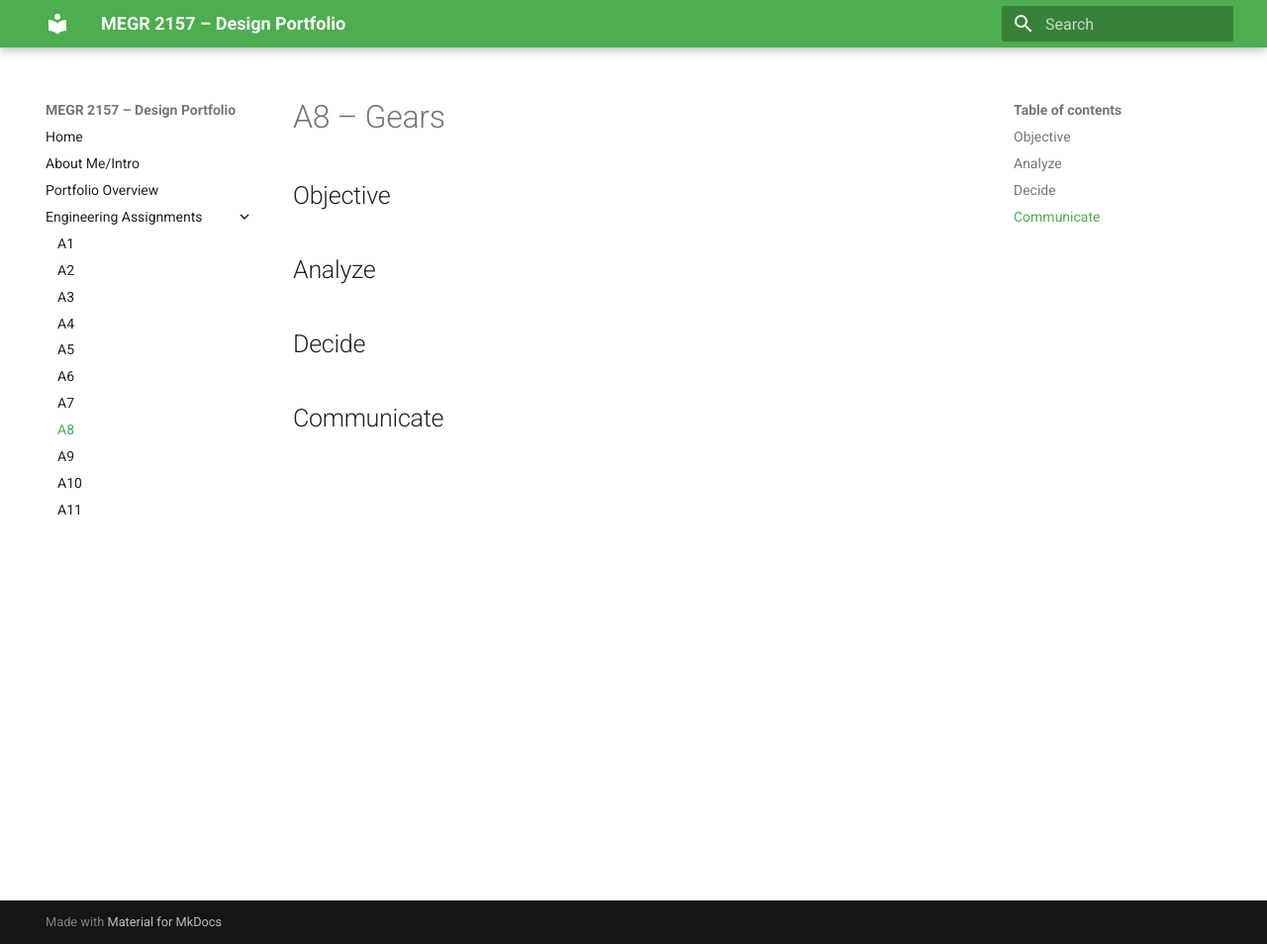
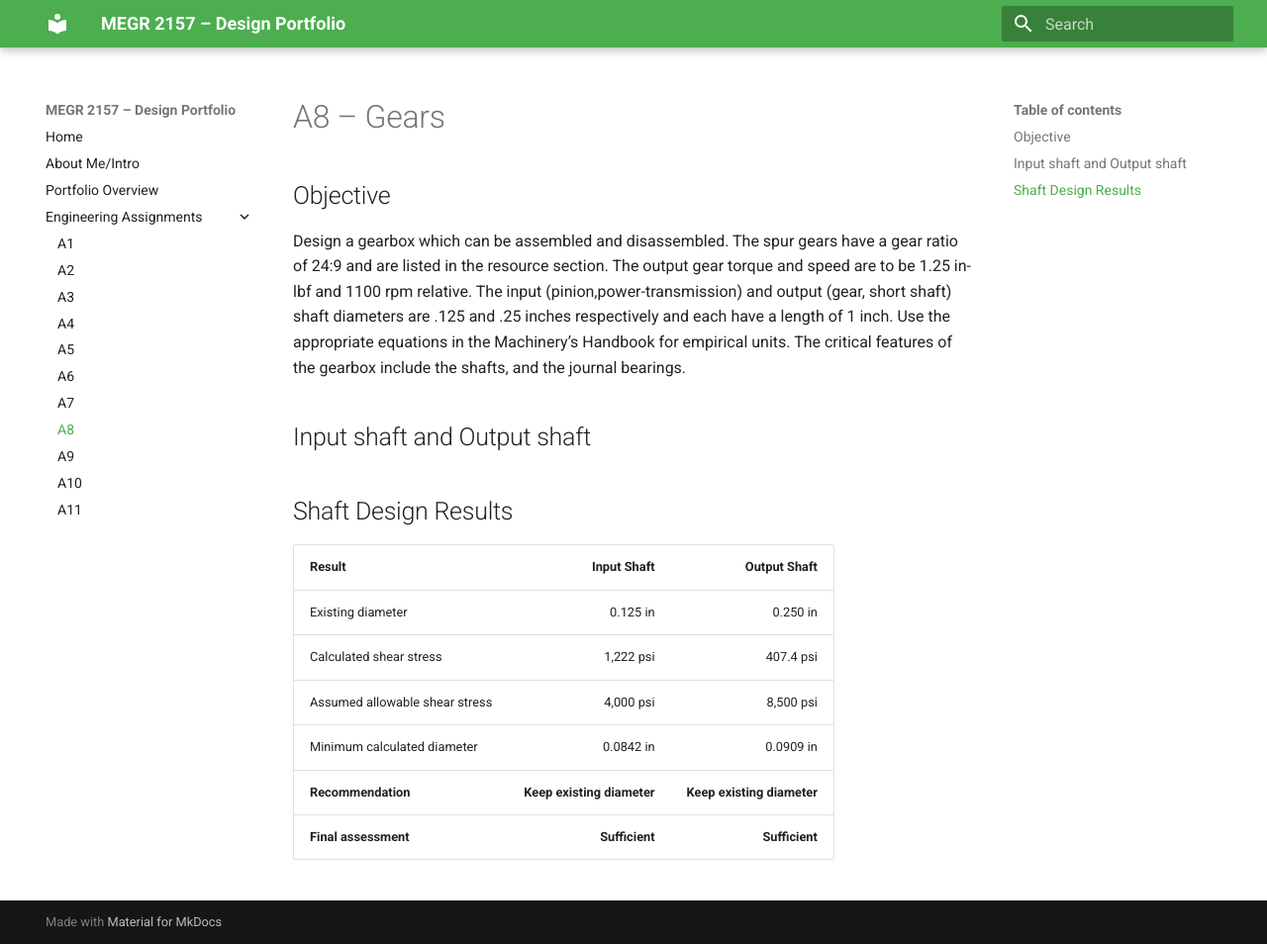
Before and after one commit to Ecornett5806/megr2157-portfolio, an MkDocs documentation site: the page built from docs/assignments/A08/index.md, in a window 1280 px wide and 954 px high. Shown: the whole window at 99% size. Built offline with MkDocs 1.6.1 and Material for MkDocs 9.7.7, drawn with Linux system fonts in a browser that asks for light colours.

Commit message:
Enhance gearbox design documentation
Added detailed specifications for gearbox design, including shaft dimensions and shear stress calculations.

```diff
--- a/docs/assignments/A08/index.md
+++ b/docs/assignments/A08/index.md
@@ -2,11 +2,17 @@
 
 ## Objective
 
+Design a gearbox which can be assembled and disassembled. The spur gears have a gear ratio of 24:9 and are listed in the resource section. The output gear torque and speed are to be 1.25 in-lbf and 1100 rpm relative. The input (pinion,power-transmission) and output (gear, short shaft) shaft diameters are .125 and .25 inches respectively and each have a length of 1 inch. Use the appropriate equations in the Machinery’s Handbook for empirical units. The critical features of the gearbox include the shafts, and the journal bearings.
 
-## Analyze
+## Input shaft and Output shaft
 
+## Shaft Design Results
 
-## Decide
-
-
-## Communicate
+| **Result** | **Input Shaft** | **Output Shaft** |
+|---|---:|---:|
+| Existing diameter | 0.125 in | 0.250 in |
+| Calculated shear stress | 1,222 psi | 407.4 psi |
+| Assumed allowable shear stress | 4,000 psi | 8,500 psi |
+| Minimum calculated diameter | 0.0842 in | 0.0909 in |
+| **Recommendation** | **Keep existing diameter** | **Keep existing diameter** |
+| **Final assessment** | **Sufficient** | **Sufficient** |
```
